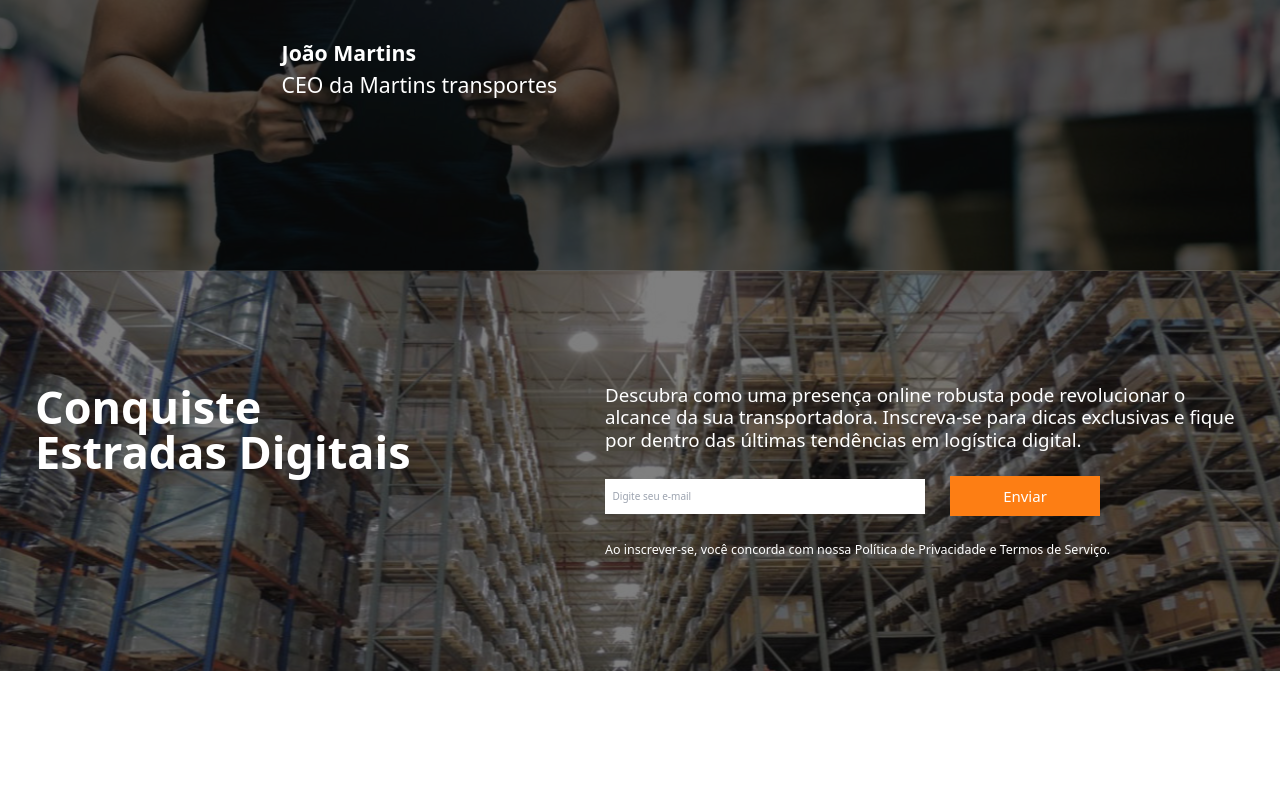
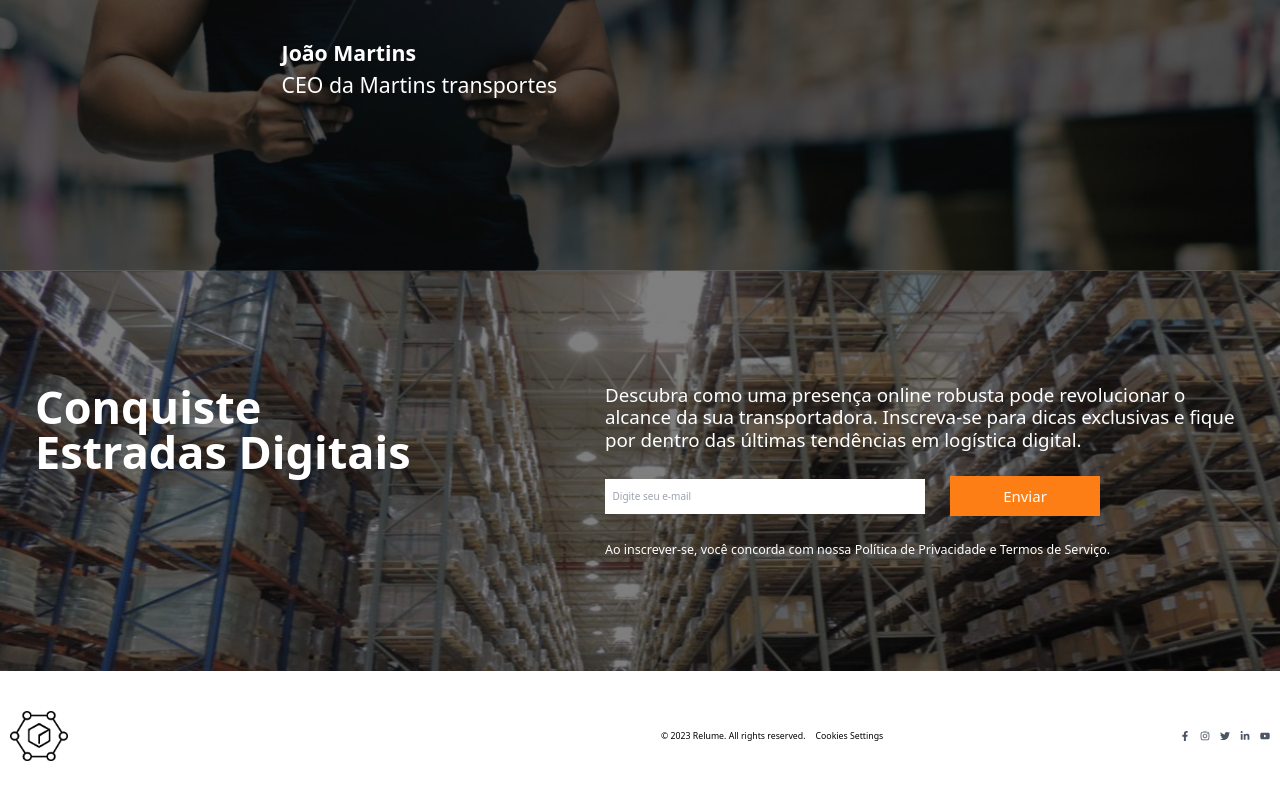
Before and after one commit to Danilim04/LogT3ch, a React (Vite) app: page / in a window 1280 px wide. Shown: the part 5035-5834 px from the top of the page. Before the commit the page ends 5706 px from the top, so only its background shows below. Built offline with nearby package versions, Linux system fonts and the light colour scheme.

Commit message:
inicio do footer

```diff
--- /dev/null
+++ b/src/components/Footer/index.jsx
@@ -0,0 +1,43 @@
+import React from 'react';
+import { FaFacebookF, FaInstagram, FaLinkedinIn, FaTwitter, FaYoutube } from 'react-icons/fa';
+
+const Footer = () => {
+  return (
+    <footer className="flex flex-col items-center justify-between h-52 p-4 md:flex-row">
+      <div className="flex items-center space-x-4">
+        {/* Logo ou ícone aqui */}
+        <img src="/image/LogoTransptech.png" alt="Logo" className="h-20" />
+      </div>
+
+      <div className="my-4 border-b w-full md:my-0 md:border-b-0 md:w-auto"></div>
+
+      <div className="flex items-center justify-center space-x-4 text-center">
+        <span className="text-sm">&copy; 2023 Relume. All rights reserved.</span>
+        <a href="/cookies-settings" className="text-sm hover:underline">
+          Cookies Settings
+        </a>
+      </div>
+
+      <div className="flex items-center space-x-4">
+        {/* Links das redes sociais */}
+        <a href="https://facebook.com" className="text-gray-600 hover:text-gray-900">
+          <FaFacebookF />
+        </a>
+        <a href="https://instagram.com" className="text-gray-600 hover:text-gray-900">
+          <FaInstagram />
+        </a>
+        <a href="https://twitter.com" className="text-gray-600 hover:text-gray-900">
+          <FaTwitter />
+        </a>
+        <a href="https://linkedin.com" className="text-gray-600 hover:text-gray-900">
+          <FaLinkedinIn />
+        </a>
+        <a href="https://youtube.com" className="text-gray-600 hover:text-gray-900">
+          <FaYoutube />
+        </a>
+      </div>
+    </footer>
+  );
+};
+
+export default Footer;
--- a/src/pages/Homepage.jsx
+++ b/src/pages/Homepage.jsx
@@ -7,6 +7,7 @@ import Testimonial from '../components/Testimonial'
 import Ourtime from '../components/Ourtime';
 import Diferences from '../components/Diferences';
 import NewsLetter from '../components/NewsLetter';
+import Footer from '../components/Footer';
 
 
 const HomePage = () => {
@@ -20,6 +21,7 @@ const HomePage = () => {
         <Ourtime/>
         <Testimonial />
         <NewsLetter />
+        <Footer/>
       </>
     )
   }
```
